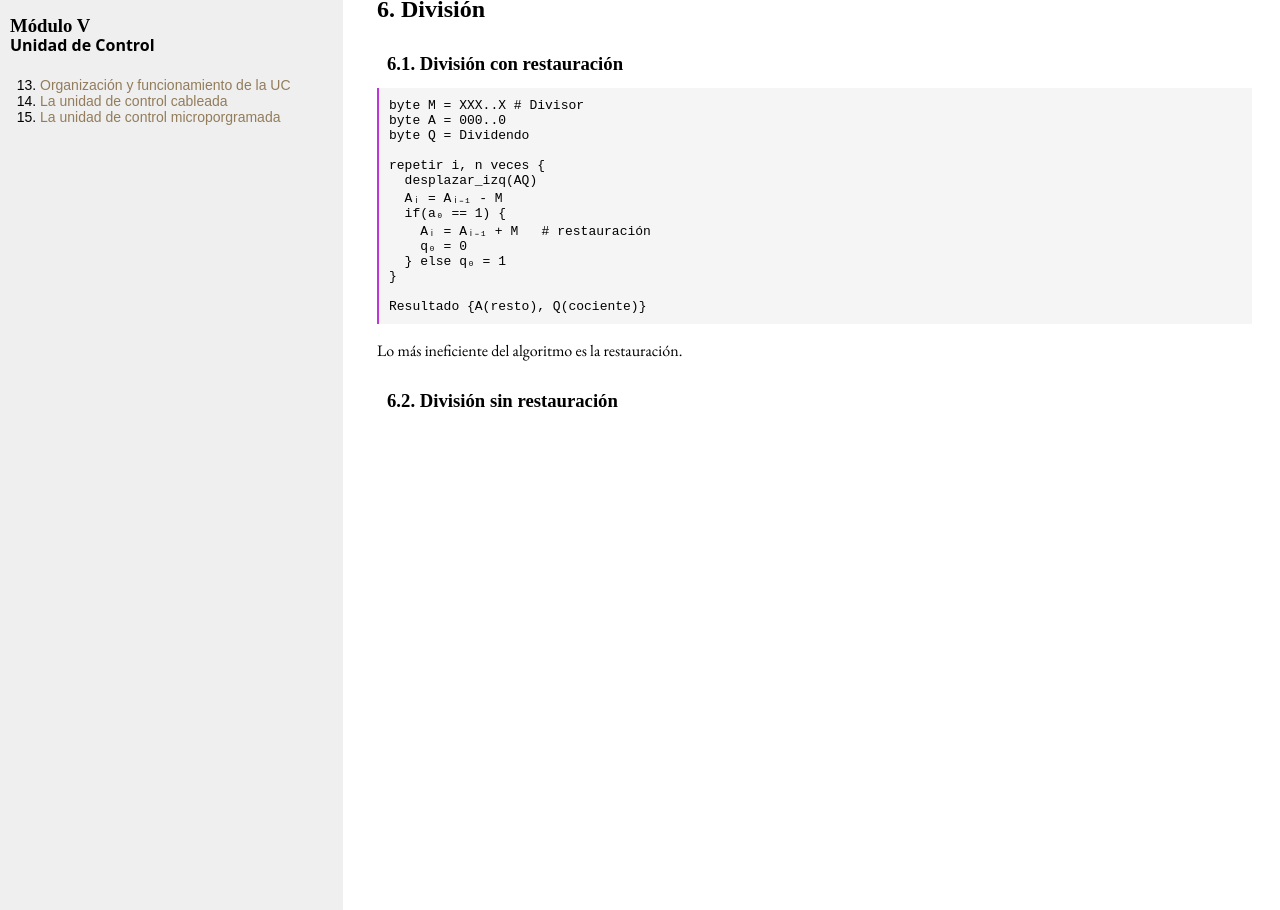
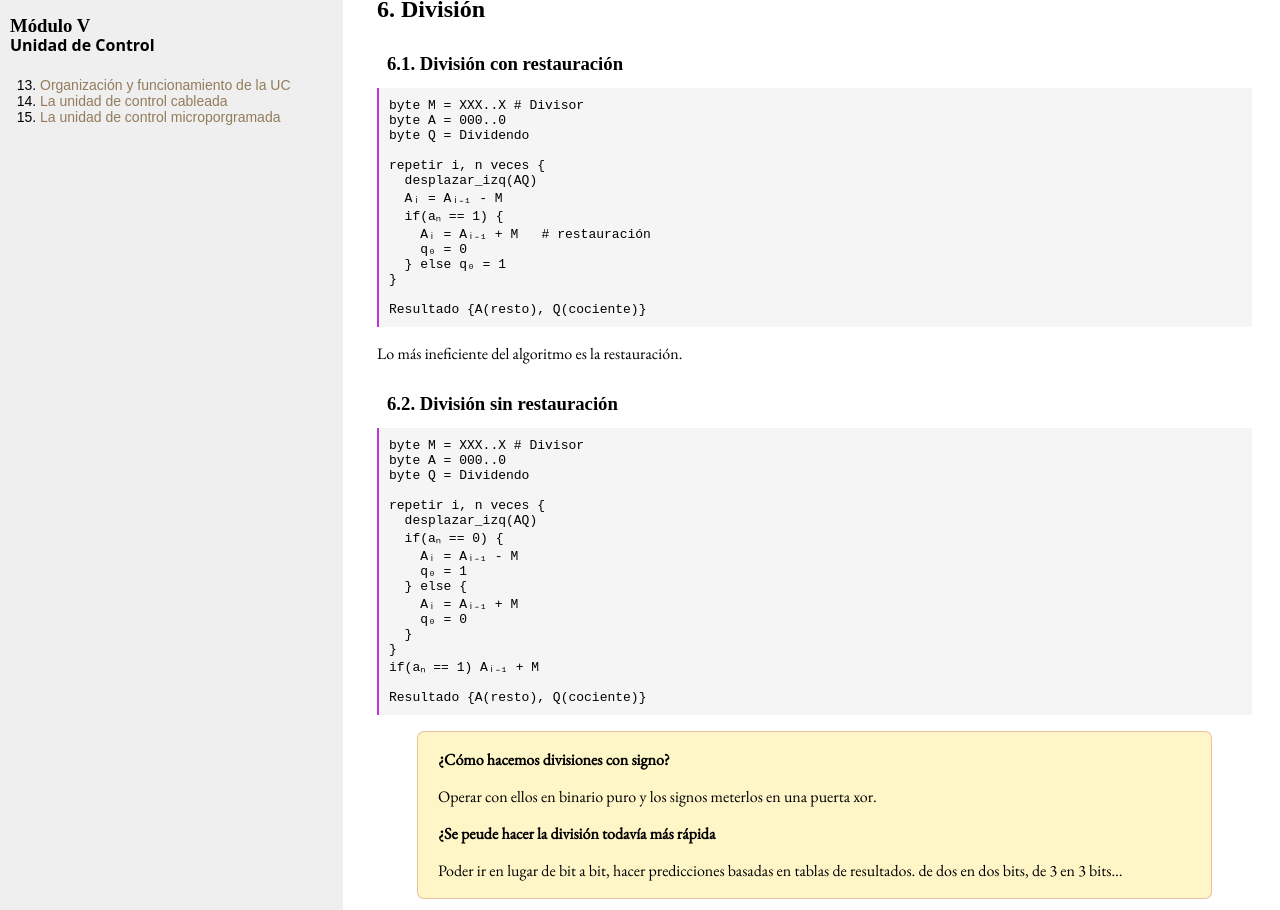
Before and after one commit to dkaerit/EDC, a Jekyll site: the page built from _posts/2020-10-05-TEMA04.md, in a window 1280 px wide and 1400 px high, scrolled down 5546 px, cut to the strip 485-1395 px from the top of the window. Built offline with Jekyll 4.4.1, drawn with Linux system fonts in a browser that asks for light colours; some web fonts are replaced.

Commit message:
Update 2020-10-05-TEMA04.md

````diff
--- a/_posts/2020-10-05-TEMA04.md
+++ b/_posts/2020-10-05-TEMA04.md
@@ -226,7 +226,7 @@ byte Q = Dividendo
 repetir i, n veces {
   desplazar_izq(AQ)
   Aᵢ = Aᵢ₋₁ - M
-  if(a₀ == 1) {
+  if(aₙ == 1) {
     Aᵢ = Aᵢ₋₁ + M   # restauración
     q₀ = 0
   } else q₀ = 1
@@ -238,3 +238,33 @@ Resultado {A(resto), Q(cociente)}
 Lo más ineficiente del algoritmo es la restauración.
 
 ### 6.2. División sin restauración
+
+
+```print
+byte M = XXX..X # Divisor
+byte A = 000..0
+byte Q = Dividendo
+
+repetir i, n veces {
+  desplazar_izq(AQ)
+  if(aₙ == 0) {
+    Aᵢ = Aᵢ₋₁ - M
+    q₀ = 1
+  } else {
+    Aᵢ = Aᵢ₋₁ + M
+    q₀ = 0
+  }
+}
+if(aₙ == 1) Aᵢ₋₁ + M
+
+Resultado {A(resto), Q(cociente)}
+```
+
+> **¿Cómo hacemos divisiones con signo?**
+>
+> Operar con ellos en binario puro y los signos meterlos en una puerta xor.
+>
+> **¿Se peude hacer la división todavía más rápida**
+>
+> Poder ir en lugar de bit a bit, hacer predicciones basadas en tablas de resultados. de dos en dos bits, de 3 en 3 bits...
+>
````
